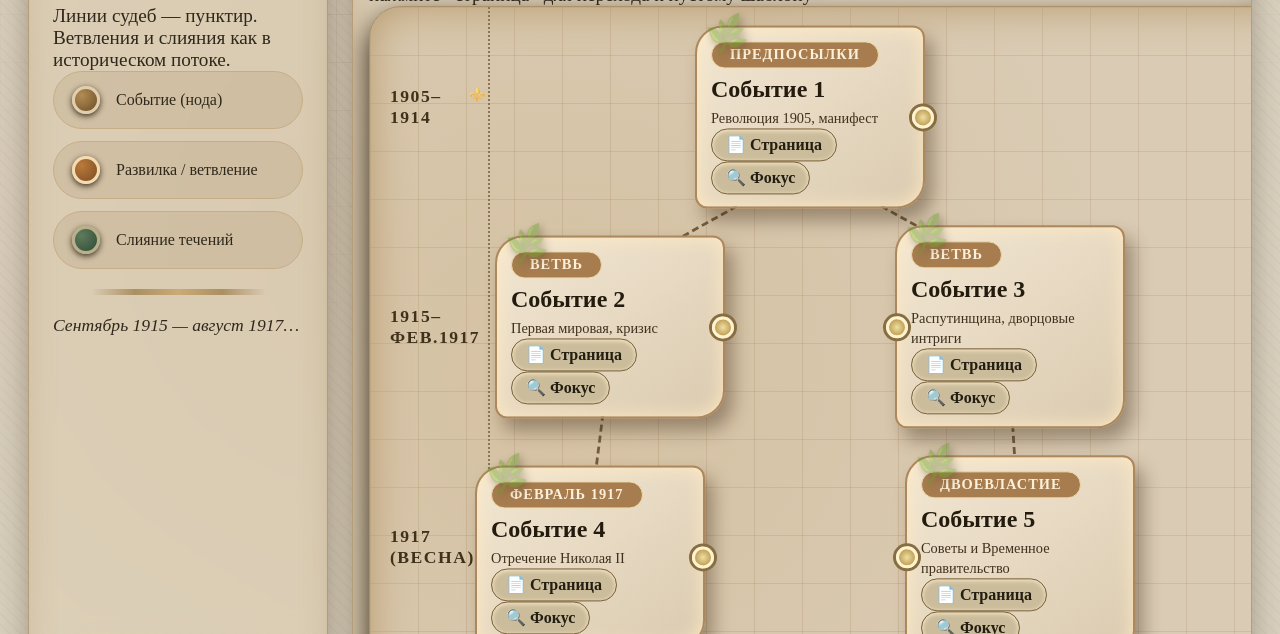
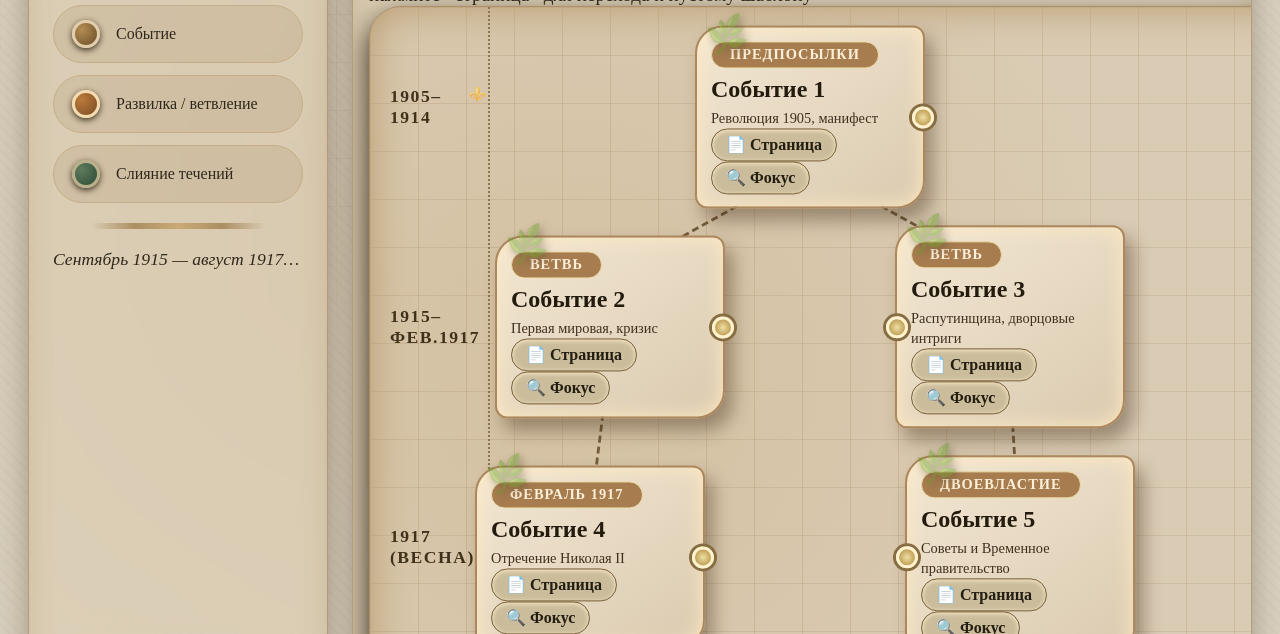
Before and after one commit to omixyy/HistoryProject, a plain HTML site: page index.html in a window 1280 px wide. Shown: the part 466-1100 px from the top of the page. Drawn offline with Linux system fonts and the light colour scheme.

Commit message:
Fix text

```diff
--- a/index.html
+++ b/index.html
@@ -450,16 +450,15 @@
   <!-- ГЛАВНАЯ СТРАНИЦА -->
   <div id="main-page" class="main-page-content">
     <section class="hero">
-      <h1>Хронограф Российской Империи</h1>
+      <h1>Революции в Российской империи</h1>
       <p>1900–1922 · причинно-следственный граф событий, выполненный в стиле начала XX века. Лавровые ветви, благородная зелень и золото акцентов.</p>
     </section>
 
     <div class="layout">
       <aside class="panel side">
         <h2>Чтение карты</h2>
-        <p style="font-size: 1.2rem;">Линии судеб — пунктир. Ветвления и слияния как в историческом потоке.</p>
         <div class="legend">
-          <div class="legend-item"><span class="legend-symbol"></span> <span>Событие (нода)</span></div>
+          <div class="legend-item"><span class="legend-symbol"></span> <span>Событие</span></div>
           <div class="legend-item"><span class="legend-symbol branch"></span> <span>Развилка / ветвление</span></div>
           <div class="legend-item"><span class="legend-symbol merge"></span> <span>Слияние течений</span></div>
         </div>
```
